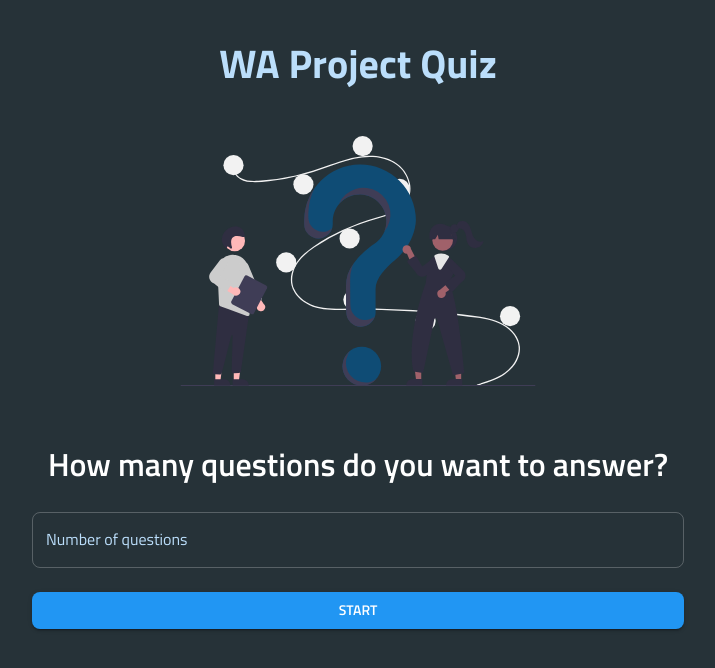
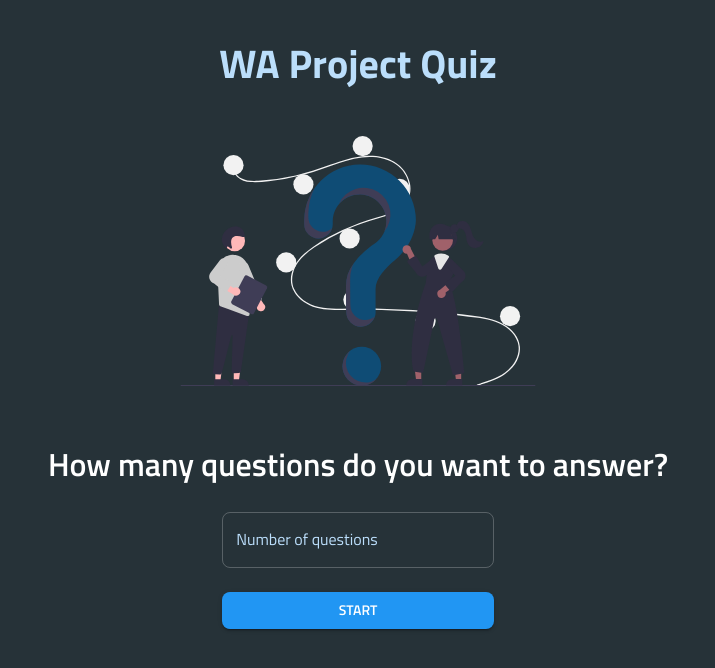
Before and after one commit to Henrique018/WAQuiz, a React (Create React App) app: page / in a window 1280 px wide. Shown: the top 668 px of the page, without its empty margins (282-997 px from the left). Built offline with nearby package versions, Linux system fonts and the light colour scheme.

Commit message:
add textfield validation

```diff
--- a/package.json
+++ b/package.json
@@ -15,13 +15,15 @@
     "@types/node": "^12.0.0",
     "@types/react": "^17.0.0",
     "@types/react-dom": "^17.0.0",
+    "axios": "^0.22.0",
     "formik": "^2.2.9",
     "react": "^17.0.2",
     "react-dom": "^17.0.2",
     "react-router-dom": "^5.3.0",
     "react-scripts": "4.0.3",
     "typescript": "^4.1.2",
-    "web-vitals": "^1.0.1"
+    "web-vitals": "^1.0.1",
+    "yup": "^0.32.9"
   },
   "scripts": {
     "start": "react-scripts start",
--- a/src/components/Start/index.tsx
+++ b/src/components/Start/index.tsx
@@ -1,5 +1,6 @@
-import Link from 'react-router-dom';
+import * as Yup from 'yup';
 import { Typography, Button, TextField } from '@material-ui/core';
+import { useFormik } from 'formik';
 
 import QuestionsIllustration from 'components/QuestionsIustration';
 import CustomStack from 'components/CustomStack';
@@ -7,6 +8,21 @@ import CustomStack from 'components/CustomStack';
 import * as S from './styles';
 
 const Start = () => {
+  const formik = useFormik({
+    initialValues: {
+      numberOfQuestions: ''
+    },
+    onSubmit: (values) => {
+      alert(JSON.stringify(values, null, 2));
+    },
+    validationSchema: Yup.object({
+      numberOfQuestions: Yup.number()
+        .typeError('Please, enter numbers only')
+        .min(1)
+        .required('This is a required field')
+    })
+  });
+
   return (
     <CustomStack>
       <Typography
@@ -30,18 +46,28 @@ const Start = () => {
         How many questions do you want to answer?
       </S.CustomTypography>
 
+      <form onSubmit={formik.handleSubmit}>
         <TextField
           fullWidth
           sx={{ my: 3 }}
           color="secondary"
           label="Number of questions"
           id="numberOfQuestions"
-        inputProps={{ inputMode: 'numeric', pattern: '[0-9]*' }}
+          value={formik.values.numberOfQuestions}
+          onChange={formik.handleChange}
+          error={
+            formik.touched.numberOfQuestions &&
+            Boolean(formik.errors.numberOfQuestions)
+          }
+          helperText={
+            formik.touched.numberOfQuestions && formik.errors.numberOfQuestions
+          }
         />
 
-      <Button href="/main" variant="contained" color="primary" fullWidth>
+        <Button type="submit" variant="contained" color="primary" fullWidth>
           START
         </Button>
+      </form>
     </CustomStack>
   );
 };
```
Also changed, not shown: 1 other file (tests, documents, lock files or other folders). Lines whose indentation alone changed are shown as unchanged.
